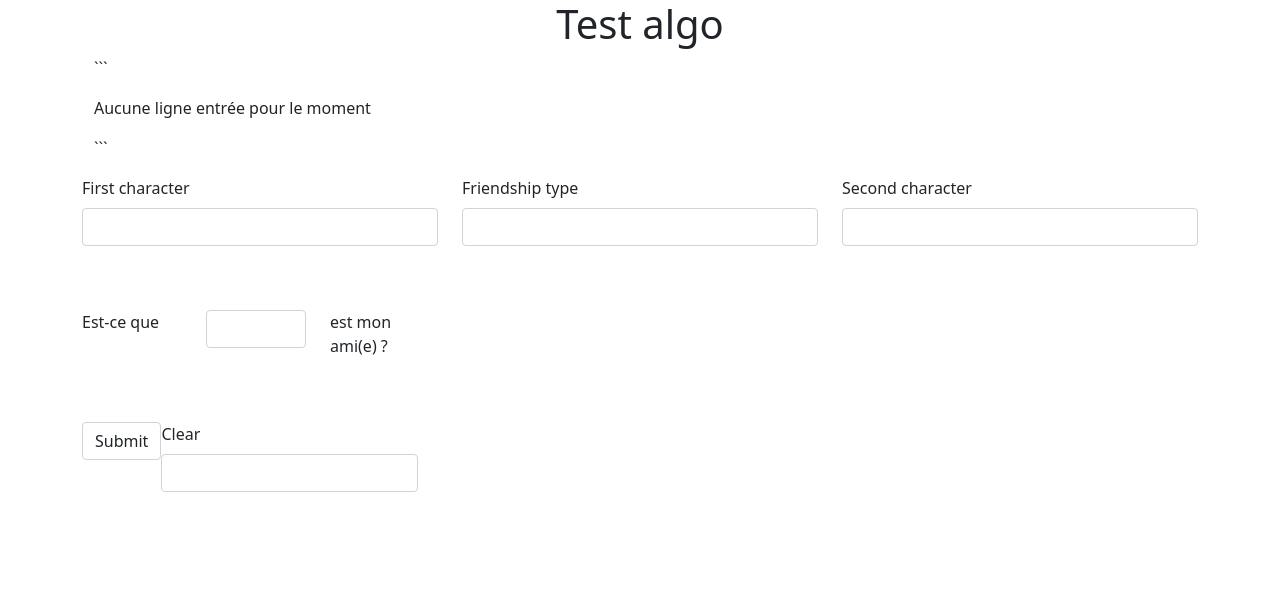
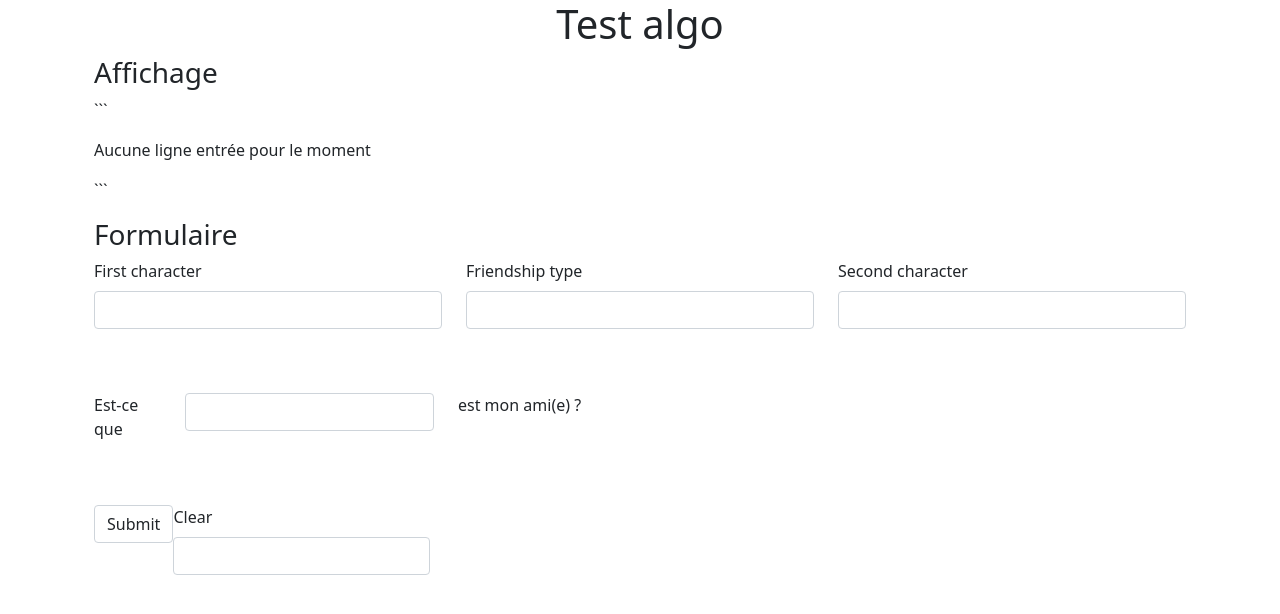
Before and after one commit to Sandwitchy/test-algo, a Symfony app: template templates/index.html.twig in a window 1280 px wide. Shown: the top 614 px of the page. Run offline with Twig, Linux system fonts and the light colour scheme; the template is opened without the code that fills it, so the values that code supplies are empty; form fields are guessed from the names that the template uses; some libraries are stand-ins or nearby versions.

Commit message:
Add JS script for user confort

````diff
--- a/src/Form/FriendshipFormType.php
+++ b/src/Form/FriendshipFormType.php
@@ -15,6 +15,7 @@ class FriendshipFormType extends AbstractType
     const FRIENDSHIP_TYPE = "friendship_type";
     const FIRST_CHARACTER = "first_character";
     const SECOND_CHARACTER = "second_character";
+
     public function buildForm(FormBuilderInterface $builder, array $options)
     {
         $builder
@@ -52,6 +53,7 @@ class FriendshipFormType extends AbstractType
                 "label" => "test",
                 "attr" => [
                     "class" => "form-control",
+                    "placeholder" => "Nom de la personne"
                 ]
             ])
             ->add("submit", SubmitType::class, [
--- a/templates/base.html.twig
+++ b/templates/base.html.twig
@@ -3,6 +3,7 @@
     <head>
         <!-- import boostrap CSS -->
         <link href="https://cdn.jsdelivr.net/npm/bootstrap@5.0.0-beta3/dist/css/bootstrap.min.css" rel="stylesheet" integrity="sha384-eOJMYsd53ii+scO/bJGFsiCZc+5NDVN2yr8+0RDqr0Ql0h+rP48ckxlpbzKgwra6" crossorigin="anonymous">
+        <title> Test-Algo </title>
     </head>
 
     <body>
--- a/templates/index.html.twig
+++ b/templates/index.html.twig
@@ -5,6 +5,7 @@
     <h1 class="text-center">Test algo</h1>
     <div class="container">
         <div class="container">
+            <h3>Affichage</h3>
             <p>```</p>
             {{ macro.renderLine(rawData) }}
             {% if result is not null %}
@@ -14,22 +15,25 @@
             {% endif %}
             <p>```</p>
         </div>
+        <div class="container">
+            <h3>Formulaire</h3>
+
             {{ form_start(form) }}
                 <div class="row">
-                <div class="col-md-4">
+                    <div class="col-md-4" id="FirstCharacter">
                         {{form_row(form.first_character)}}
                     </div>
                     <div class="col-md-4">
                         {{form_row(form.friendship_type)}}
                     </div>
-                <div class="col-md-4">
+                    <div class="col-md-4" id="SecondCaracter">
                         {{form_row(form.second_character)}}
                     </div>
                 </div>
 
-            <div class="row col-md-4 mt-5">
-                <p class="col-md-4">Est-ce que</p>
-                <div class="col-md-4">
+                <div class="row col-md-6 mt-5">
+                    <p class="col-md-2">Est-ce que</p>
+                    <div class="col-md-6">
                         {{form_widget(form.character_to_test)}}
                     </div>
                     <p class="col-md-4"> est mon ami(e) ? </p>
@@ -41,26 +45,26 @@
                 </div>
             {{ form_end(form)}}
         </div>
+    </div>
 
-<!--
     <script>
         function changeFriendshipType(){
             let friendship_type = document.querySelector('[idToSelect="friendship_type"]').value;
             console.log(friendship_type);
-            switch (friendship_type){
+            switch (Number.parseInt(friendship_type)){
                 case 0:
-                    document.querySelector('[idToSelect="first_character"]').disabled = false;
-                    document.querySelector('[idToSelect="second_character"]').disabled = false;
+                    console.log("fdsfsdf");
+                    document.getElementById('FirstCharacter').style.display = 'block';
+                    document.getElementById('SecondCaracter').style.display = 'block';
                     break;
                 case 1:
-                    document.querySelector('[idToSelect="first_character"]').disabled = false;
-                    document.querySelector('[idToSelect="second_character"]').disabled = true;
+                    document.getElementById('FirstCharacter').style.display = 'block';
+                    document.getElementById('SecondCaracter').style.display = 'none';
                     break;
                 case 2:
-                    document.querySelector('[idToSelect="first_character"]').disabled = true;
-                    document.querySelector('[idToSelect="second_character"]').disabled = false;
+                    document.getElementById('FirstCharacter').style.display = 'none';
+                    document.getElementById('SecondCaracter').style.display = 'block';
             }
         }
     </script>
-    -->
 {% endblock %}
````
Lines whose indentation alone changed are shown as unchanged.
